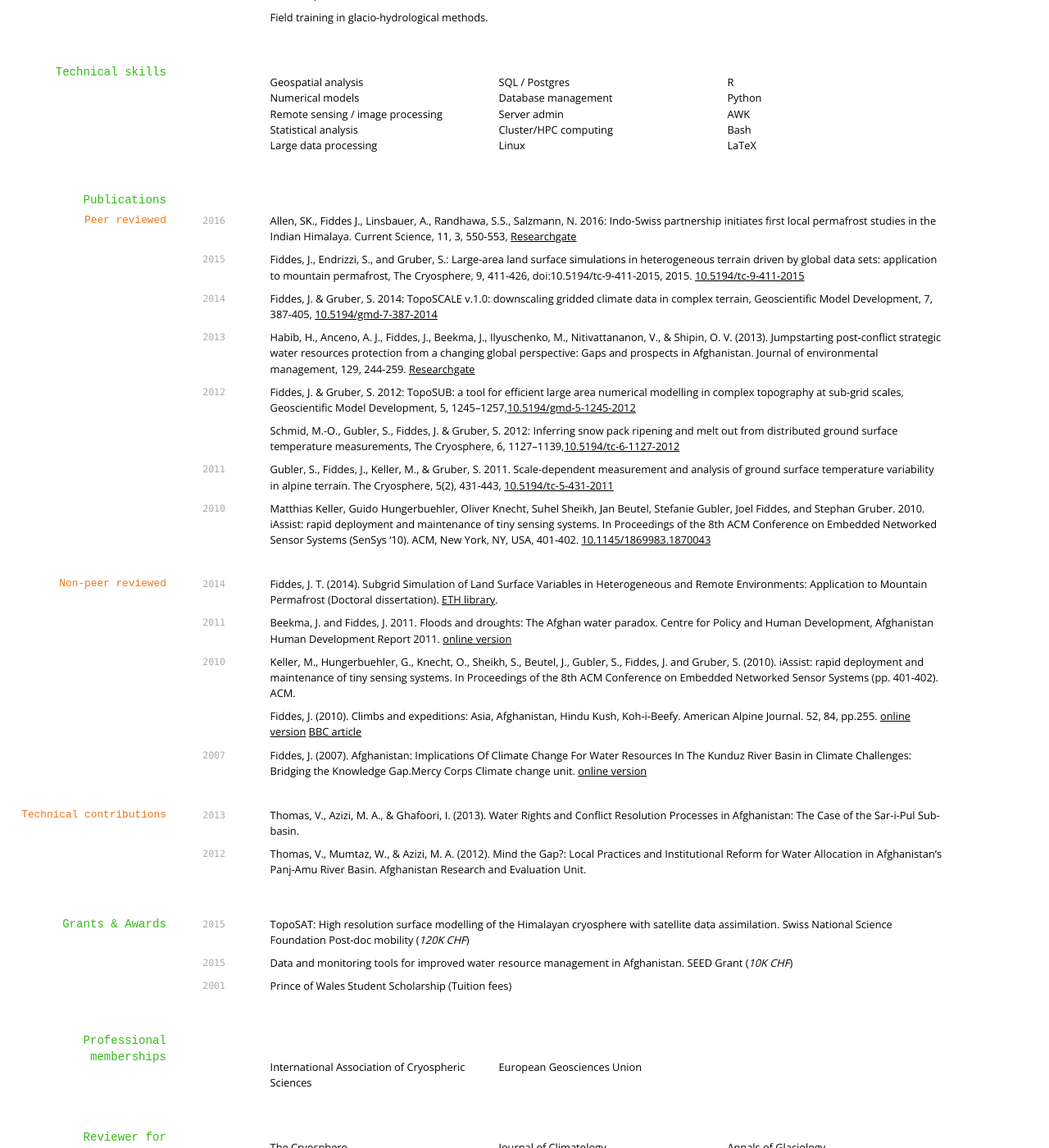
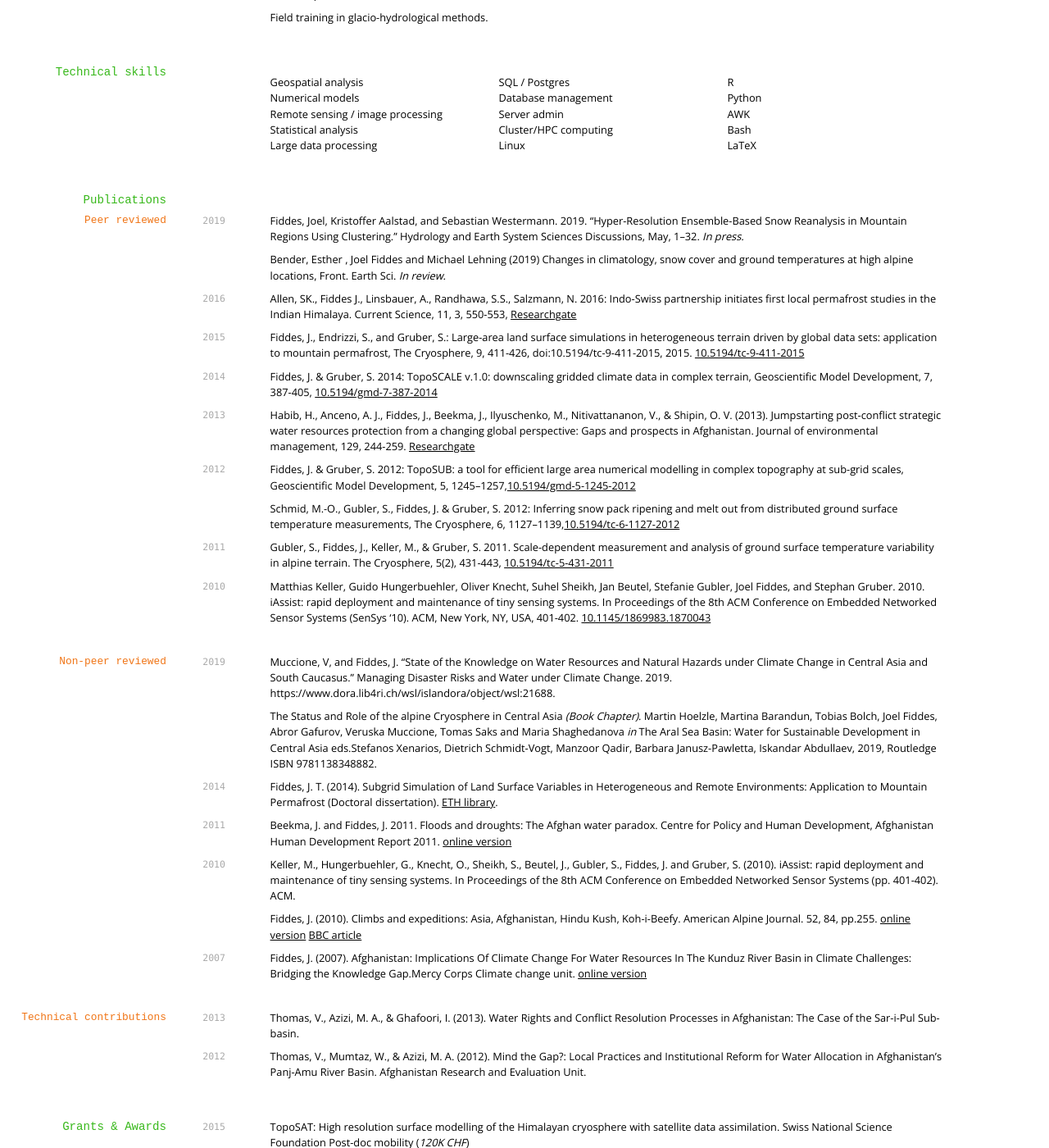
Before and after one commit to joelfiddes/cv-markdown, a Jekyll site: the page built from index.md, in a window 1280 px wide and 1400 px high, scrolled down 1713 px. Shown: the whole window at 82% size. Built offline with Jekyll 4.4.1, drawn with Linux system fonts in a browser that asks for light colours; nearby versions of some CDN libraries.

Commit message:
cv edits

```diff
--- a/index.md
+++ b/index.md
@@ -151,6 +151,11 @@ Field training in glacio-hydrological methods.
 ## Publications
 
 ### Peer reviewed
+`2019`
+Fiddes, Joel, Kristoffer Aalstad, and Sebastian Westermann. 2019. “Hyper-Resolution Ensemble-Based Snow Reanalysis in Mountain Regions Using Clustering.” Hydrology and Earth System Sciences Discussions, May, 1–32. _In press._
+
+Bender, Esther ,  Joel Fiddes and  Michael Lehning (2019) Changes in climatology, snow cover and ground temperatures at high alpine locations, Front. Earth Sci. _In review._
+
 `2016`
 Allen, SK., Fiddes J., Linsbauer, A., Randhawa, S.S., Salzmann, N. 2016: Indo-Swiss partnership initiates first local permafrost studies in the Indian Himalaya.
 Current Science, 11, 3, 550-553, <a href="https://www.researchgate.net/profile/Simon_Allen3/publication/305999744_Permafrost_studies_in_Kullu_district_Himachal_Pradesh/links/57a9b15708aef300152a09a4.pdf">Researchgate</a>
@@ -177,6 +182,11 @@ Matthias Keller, Guido Hungerbuehler, Oliver Knecht, Suhel Sheikh, Jan Beutel, S
 
 
 ### Non-peer reviewed
+`2019`
+Muccione, V, and Fiddes, J. “State of the Knowledge on Water Resources and Natural Hazards under Climate Change in Central Asia and South Caucasus.” Managing Disaster Risks and Water under Climate Change. 2019. https://www.dora.lib4ri.ch/wsl/islandora/object/wsl:21688.
+
+The Status and Role of the alpine Cryosphere in Central Asia _(Book Chapter)_. Martin Hoelzle, Martina Barandun, Tobias Bolch, Joel Fiddes, Abror Gafurov, Veruska Muccione, Tomas Saks and Maria Shaghedanova _in_ The Aral Sea Basin: Water for Sustainable Development in Central Asia eds.Stefanos Xenarios, Dietrich Schmidt-Vogt, Manzoor Qadir, Barbara Janusz-Pawletta, Iskandar Abdullaev, 2019, Routledge ISBN 9781138348882.
+
 `2014`
 Fiddes, J. T. (2014). Subgrid Simulation of Land Surface Variables in Heterogeneous and Remote Environments: Application to Mountain Permafrost (Doctoral dissertation). <a href="http://www.library.ethz.ch/primo_library/libweb/action/display.do?tabs=detailsTab&ct=display&fn=search&doc=ebi01_prod010407703&indx=7&recIds=ebi01_prod010407703&recIdxs=6&elementId=6&renderMode=poppedOut&displayMode=full&frbrVersion=2&vid=DADS&&tab=default_tab&dscnt=0&vl(freeText0)=fiddes&dstmp=1487752542274">ETH library</a>.
 
```
Also changed, not shown: 1 other file.
